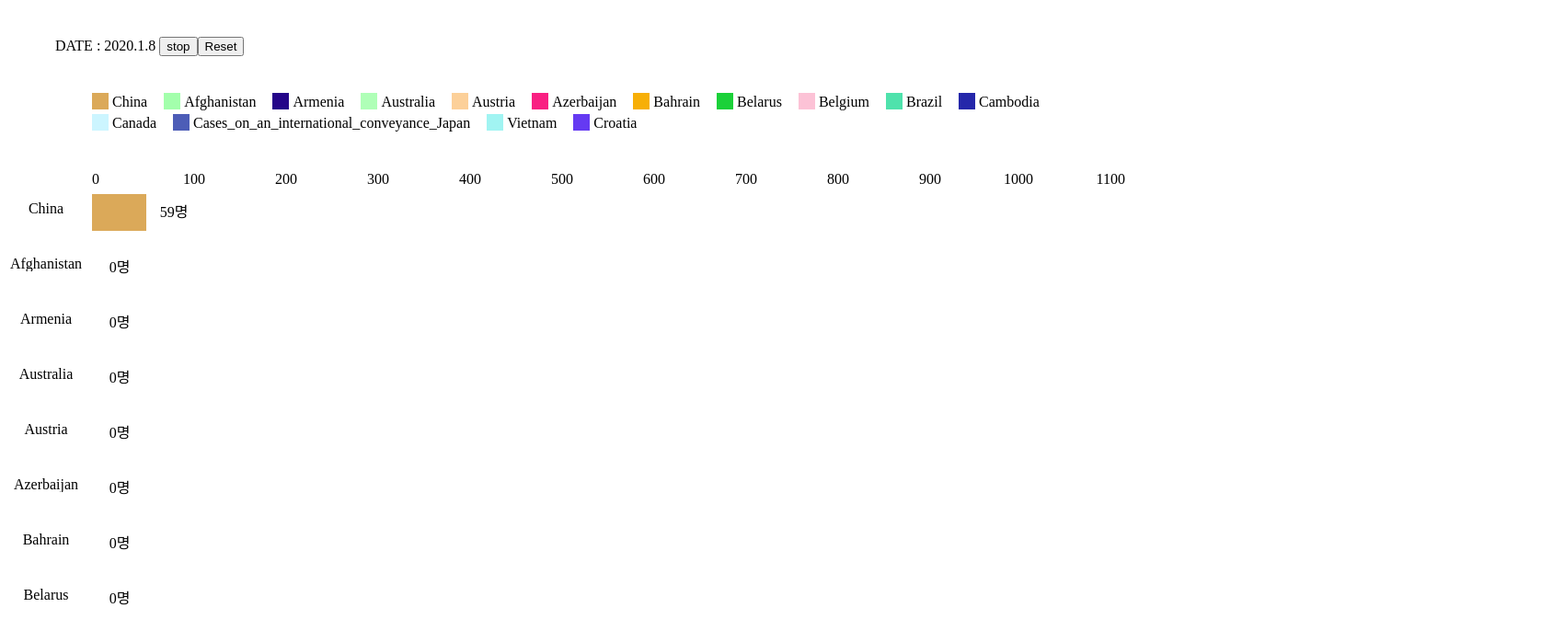
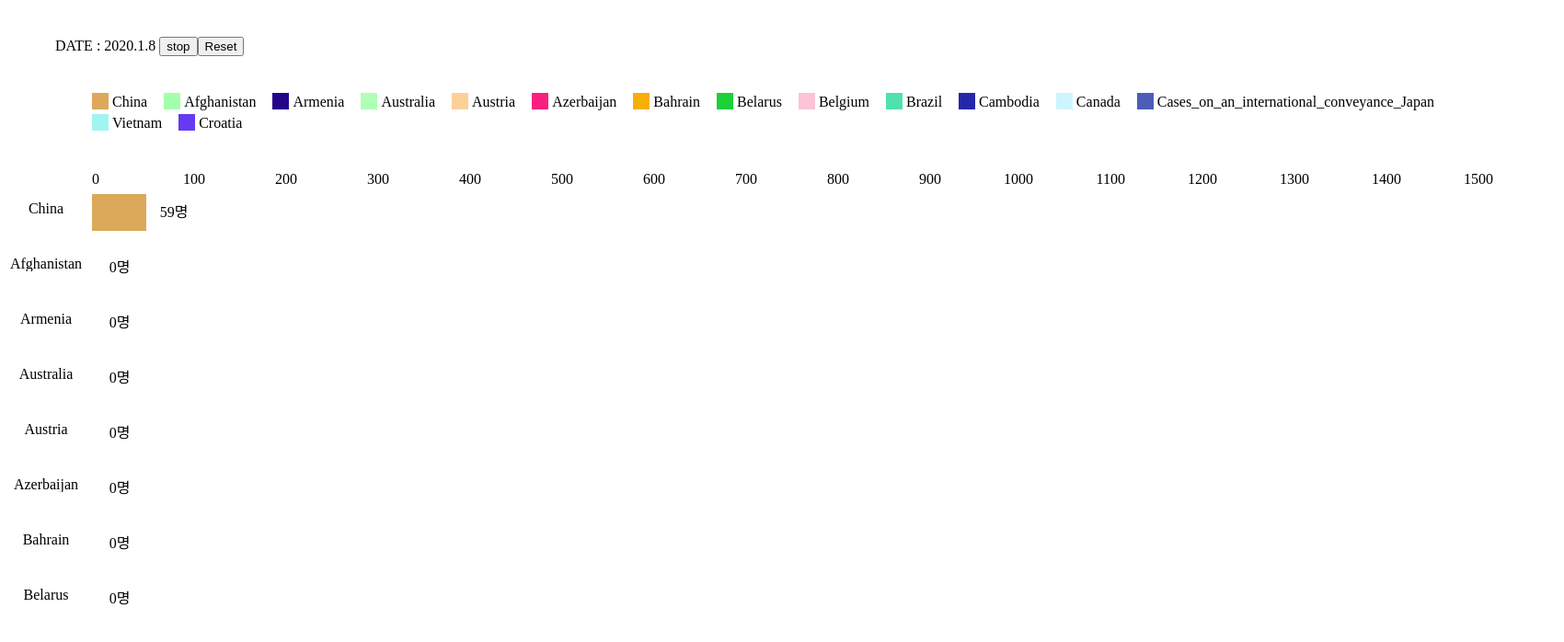
Before and after one commit to joylty94/test-chart, a React (Create React App) app: page / in a window 1280 px wide. Shown: the top 698 px of the page at 92% size, 1700 px wide, since content can reach past the window. Built offline with nearby package versions, Linux system fonts and the light colour scheme.

Commit message:
chartWrap css 수정

```diff
--- a/src/components/TestChart.js
+++ b/src/components/TestChart.js
@@ -7,7 +7,8 @@ const ChartWrap = styled.div`
     height: 100%;
     opacity: 0;
     transition: opacity 2s;
-
+    width: 1700px;
+    margin: 0 auto;
     &.on{
         opacity: 1;
     }
@@ -155,7 +156,7 @@ const TestChart = () => {
                     }
                 })}
             </ul>
-            <ul style={{ paddingLeft: '100px', overflow: 'hidden', whiteSpace: 'nowrap', maxWidth: '1550px', overflow: 'hidden'}}>
+            <ul style={{ paddingLeft: '100px', overflow: 'hidden', whiteSpace: 'nowrap'}}>
                 <span>0</span>
                 {Array(15).fill(1).map((n, i) => {
                     return <li key={i} style={{ width: '100px', display: 'inline-block', textAlign: 'right', paddingBottom:'8px' }}><span style={{ marginRight: '-15px' }}>{100 * (i+1)}</span></li>
```
